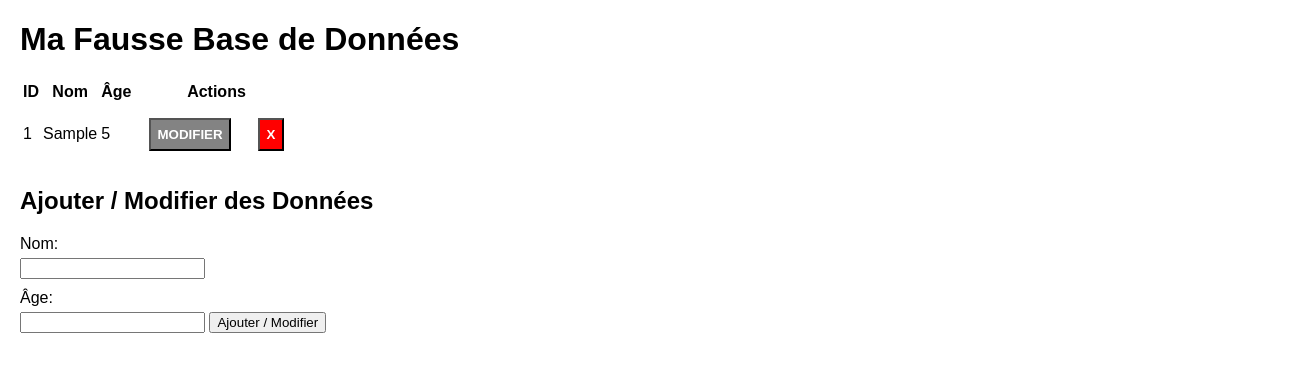
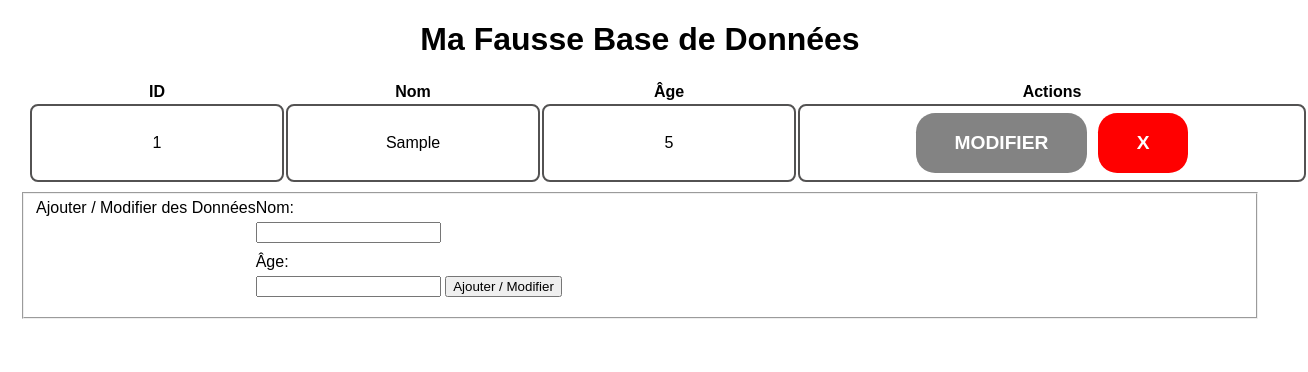
Before and after one commit to creach-t/myFakeDatabase, a plain HTML site: page index.html in a window 1280 px wide. Both pictures are taken after typing "Sample", "5" into the empty fields and a click on the button "Ajouter / Modifier". Shown: the whole page, 1308 px wide, since content can reach past the window. Drawn offline with Linux system fonts and the light colour scheme.

Commit message:
project v1

```diff
--- a/index.html
+++ b/index.html
@@ -1,11 +1,13 @@
 <!DOCTYPE html>
 <html lang="en">
+
 <head>
   <meta charset="UTF-8">
   <meta name="viewport" content="width=device-width, initial-scale=1.0">
   <title>Fausse Base de Données</title>
   <link rel="stylesheet" href="styles.css">
 </head>
+
 <body>
   <h1>Ma Fausse Base de Données</h1>
 
@@ -15,7 +17,7 @@
         <th>ID</th>
         <th>Nom</th>
         <th>Âge</th>
-        <th>Actions</th>
+        <th class="action">Actions</th>
       </tr>
     </thead>
     <tbody id="data-container">
@@ -23,7 +25,7 @@
     </tbody>
   </table>
 
-  <h2>Ajouter / Modifier des Données</h2>
+  <fieldset>Ajouter / Modifier des Données
     <form id="data-form">
       <label for="name">Nom:</label>
       <input type="text" id="name" name="name" required>
@@ -31,7 +33,9 @@
       <input type="number" id="age" name="age" required>
       <button type="submit">Ajouter / Modifier</button>
     </form>
+  </fieldset>
 
   <script src="script.js"></script>
 </body>
+
 </html>
--- a/script.js
+++ b/script.js
@@ -1,20 +1,4 @@
-var fakeDatabase = [
-/*   { id: 1, name: 'John', age: 25 },
-  { id: 2, name: 'Alice', age: 30 },
-  { id: 3, name: 'Bob', age: 35 },
-  { id: 4, name: 'Emma', age: 28 },
-  { id: 5, name: 'Michael', age: 40 },
-  { id: 6, name: 'Sophia', age: 22 },
-  { id: 7, name: 'William', age: 33 },
-  { id: 8, name: 'Olivia', age: 29 },
-  { id: 9, name: 'James', age: 37 },
-  { id: 10, name: 'Charlotte', age: 27 },
-  { id: 11, name: 'Daniel', age: 31 },
-  { id: 12, name: 'Emily', age: 36 },
-  { id: 13, name: 'Alexander', age: 26 },
-  { id: 14, name: 'Mia', age: 32 },
-  { id: 15, name: 'Ethan', age: 34 } */
-];
+var fakeDatabase = [];
 
 function displayData() {
   var container = document.getElementById('data-container');
--- a/styles.css
+++ b/styles.css
@@ -3,9 +3,37 @@ body {
     margin: 20px;
   }
 
+  h1{
+    text-align: center;
+  }
+
   label {
-    display: block;
+    display: flex;
     margin-bottom: 5px;
+  }
+
+  table{
+    width: 100vw;
+    margin: 0.5em;
+  }
+
+  fieldset {
+    display: flex;
+  }
+
+  th {
+    width: 20%;
+  }
+
+  td {
+    width: 20%;
+    text-align: center;
+    border-radius: 0.5em;
+    border: 2px solid #535252;
+  }
+
+  .action{
+    width: 40%;
   }
 
   input {
@@ -19,12 +47,15 @@ body {
   }
 
   .button{
-    margin: 1em;
     background-color: rgb(131, 131, 131);
     color: white;
     text-transform: uppercase;
+    font-size: 1.2em;
     font-weight: bold;
-    padding: 0.5em;
+    margin: 0.3em;
+    padding: 1em 2em;
+    border: none;
+    border-radius: 1em;
   }
 
   .button--delete{
```
Lines whose indentation alone changed are shown as unchanged.
